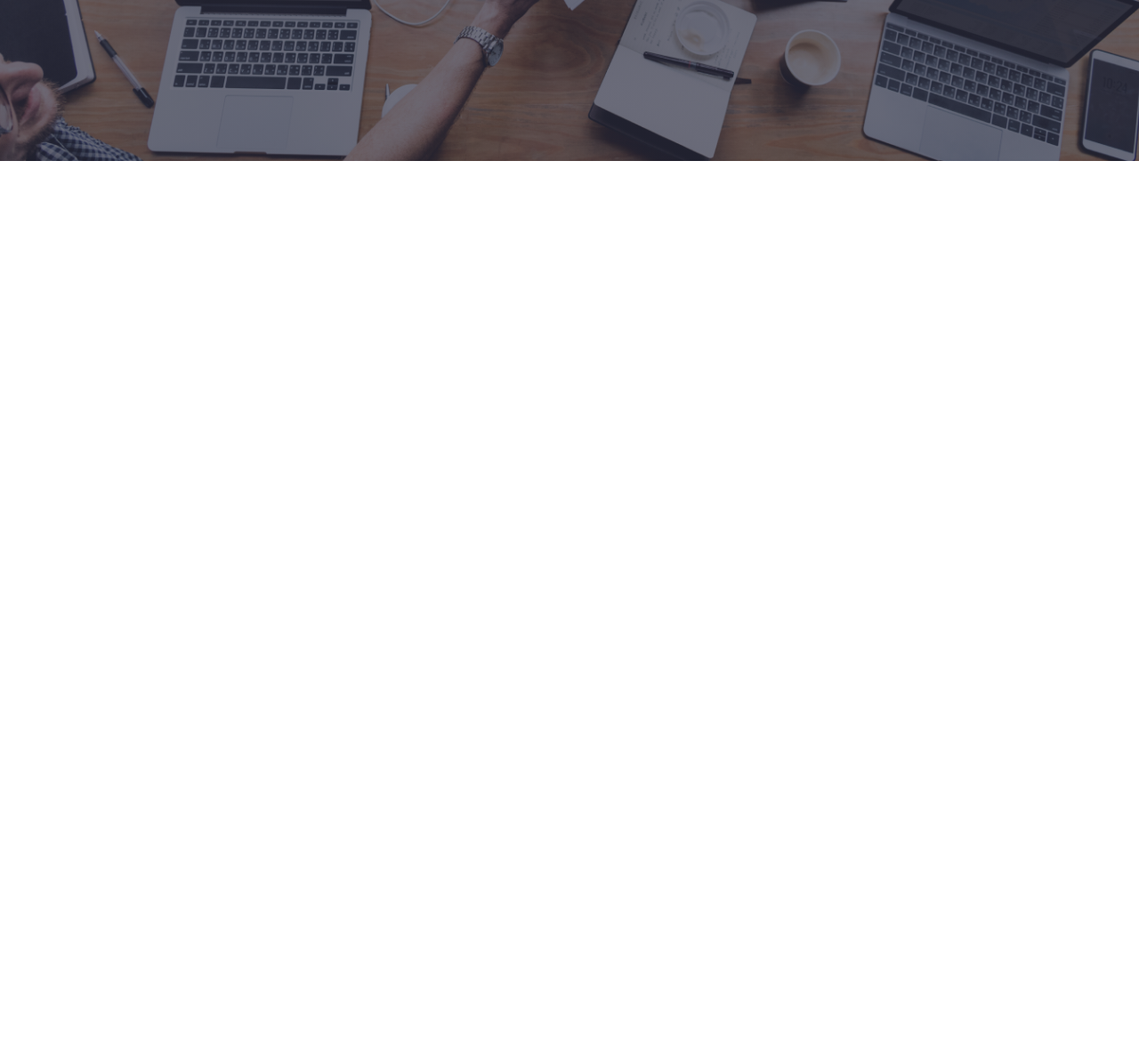
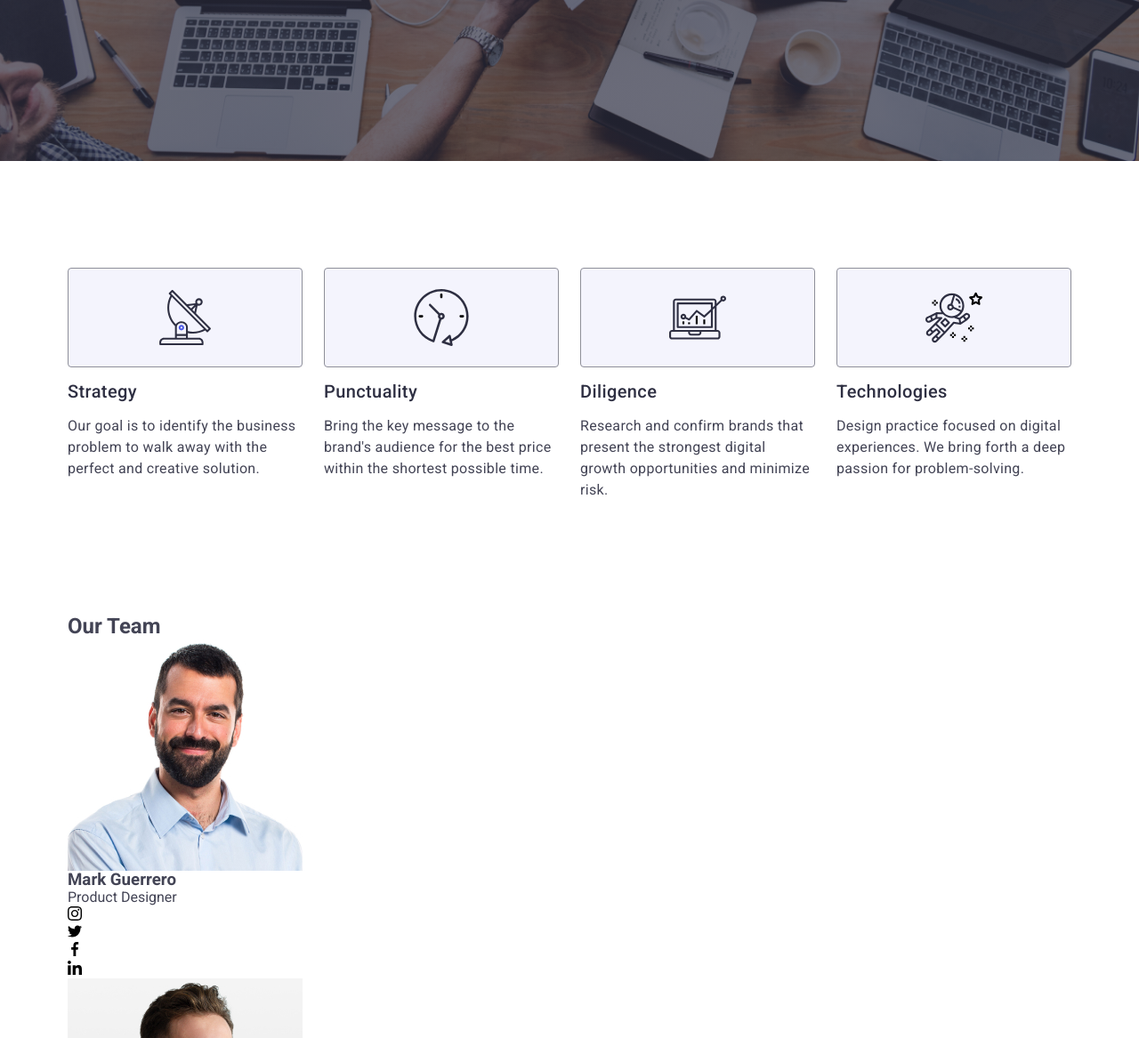
Before and after one commit to Viktor-Os/goit-markup-hw-06, a plain HTML site: page index.html in a window 1280 px wide. Shown: the part 503-1670 px from the top of the page at 89% size. Before the commit the page ends 800 px from the top, so only its background shows below. Drawn offline with nearby package versions, Linux system fonts and the light colour scheme.

Commit message:
goit-markup-hw-06

```diff
--- a/css/style.css
+++ b/css/style.css
@@ -54,11 +54,6 @@ body {
 }
 /* #endregion stale */
 
-
-
-
-
-
 /* =========== header =========== */
 /* #region section header */
 .menu {
@@ -92,7 +87,6 @@ body {
   color: #2e2f42;
 }
 /* #endregion */
-
 
 /* ====== section hero ==== */
 /* #region section hero */
@@ -139,7 +133,6 @@ body {
   background-position: center;
 }
 /* #endregion */
-
 
 /* =========== BACKDROP MOBILE =========== */
 /* #region backdrop */
@@ -339,13 +332,43 @@ display: inline-flex;
 }
 /* #endregion backdrop */
 
+/* ===========section - 2 =========== */
+/* #region section - 2 */
+.section-two {
+  padding: 96px 0;
+}
 
+.section-block {
+  display: flex;
+  flex-direction: column;
+  gap: 72px;
+}
+.icon-list-style {
+  display: none;
+}
 
+.section-title {
+  text-align: center;
+  color: #2e2f42;
+  font-size: 36px;
+  font-weight: 700;
+  line-height: 1.1em;
+  letter-spacing: 0.02em;
+  margin-bottom: 8px;
+  text-transform: capitalize;
+}
+.text-title {
+  color: #434455;
+  font-weight: 500;
+  font-size: 16px;
+  line-height: 1.5em;
+  letter-spacing: 0.02em;
+}
 
+/* #endregion */
 
 /* =========== header MOBILE ========== */
 /* #region header mobile */
-
 
 @media screen and (max-width: 768px) {
   .mobile-menu-open {
@@ -470,11 +493,19 @@ display: inline-flex;
   }
   /* #endregion section header */
 
+  /* ==========section -2 ======== */
+  /* #region section - 2 */
+
+  /* #endregion */
+  /* =========section - 3 ======== */
+  /* #region */
+  .section-foto {
+    display: flex;
+    flex-direction: column;
+  }
+  /* #endregion */
   /* =========== end header mobile ========== */
 }
-
-
-
 
 /* ============ header TABLET =========== */
 /* #region header tablet */
@@ -587,6 +618,20 @@ display: inline-flex;
 
   /* #region section -2 tablet */
 
+  .section-block {
+    display: flex;
+    flex-wrap: wrap;
+    flex-direction: row;
+    gap: 72px 24px;
+  }
+
+  .section-list {
+    display: flex;
+    width: 356px;
+    flex-direction: column;
+    align-items: flex-start;
+    gap: 8px;
+  }
   /* #endregion */
 
   /* ------------END---------- */
@@ -594,16 +639,13 @@ display: inline-flex;
   /* @@@@ end header tablet @@@ */
 }
 
-
-
-
-
-
 /* ========== header DESCTOP =========== */
 /* #region header desctop */
 @media screen and (min-width: 1158px) {
   .container {
     min-width: 1158px;
+    padding-left: 15px;
+  padding-right: 15px;
   }
   .menu {
     margin-left: 76px;
@@ -660,6 +702,58 @@ display: inline-flex;
   }
   /* #endregion */
 
+  .section-two {
+    padding: 120px 0;
+
+  }
+
+  .section-list {
+    margin-bottom: 8px;
+    width: calc((100% - 72px) / 4);
+  }
+  .section-title {
+
+
+    display: flex;
+    align-items: flex-start;
+    font-size: 20px;
+    font-weight: 500;
+    width: 264px;
+  }
+.text-title {
+/* letter-spacing: 0.01em; */
+
+font-weight: 400;
+
+
+}
+  .icon-list-style {
+    display: flex;
+    align-items: center;
+    justify-content: center;
+    flex-direction: column;
+    border-radius: 4px;
+    border: 1px solid #8e8f99;
+    background: #f4f4fd;
+    width: 264px;
+    height: 112px;
+    margin-bottom: 8px;
+  }
+  .antenna {
+    fill: #2e2f42;
+  }
+  .astronaut {
+    fill: #4d5ae5;
+  }
+  .clock {
+    fill: #4d5ae5;
+  }
+  .diagram {
+    fill: #4d5ae5;
+  }
+  .icon-list {
+    margin: 24px 100px;
+  }
   /* @@@ END HEADER @@@ */
 }
 /* ========== header desctop =========== */
--- a/index.html
+++ b/index.html
@@ -88,7 +88,7 @@
       <!-- #endregion section-1 -->
       <!-- #region section-2  -->
       <!-- ========== section - 2 ========== -->
-      <!--
+
       <section class="section-two">
         <div class="container">
           <h2 class="visually-hidden">points</h2>
@@ -104,6 +104,7 @@
                   <use href="./images/icons.svg#icon-antenna"></use>
                 </svg>
               </div>
+
               <h3 class="section-title">Strategy</h3>
               <p class="text-title">
                 Our goal is to identify the business problem to walk away with
@@ -166,24 +167,26 @@
             </li>
           </ul>
         </div>
-      </section> -->
+      </section>
       <!-- #endregion section-2 -->
       <!-- #region section-3  -->
       <!-- ========== section - 3 ========== -->
 
-      <!-- <section class="section-three">
+      <section class="section-three">
         <div class="container">
           <h2 class="section-three-title">Our Team</h2>
 
           <ul class="section-pictures">
             <li class="section-foto">
-              <img src="./images/img.jpg" width="264" alt="Mark_Guerrero" />
+              <img
+              srcset="./images/imgmark264@2x.jpg 2x"
+              src="./images/img.jpg" width="264" alt="Mark_Guerrero" />
               <div class="container-name">
                 <h3 class="name">Mark Guerrero</h3>
-                <p class="type-of-employment">Product Designer</p> -->
+                <p class="type-of-employment">Product Designer</p>
 
       <!--  ========== icons - 1 ==========  -->
-      <!--
+
                 <ul class="social-list">
                   <li class="our-social">
                     <a href="" class="our-social-link">
@@ -238,14 +241,16 @@
             </li>
 
             <li class="section-foto">
-              <img src="./images/img(1).jpg" width="264" alt="Tom Ford" />
+              <img
+              srcset="./images/imgtom264@2x.jpg 2x"
+               src="./images/img(1).jpg" width="264" alt="Tom Ford" />
               <div class="container-name">
                 <h3 class="name">Tom Ford</h3>
-                <p class="type-of-employment">Frontend Developer</p> -->
+                <p class="type-of-employment">Frontend Developer</p>
 
       <!--  ========== icons - 2 ==========  -->
 
-      <!-- <ul class="social-list">
+      <ul class="social-list">
                   <li class="our-social">
                     <a href="" class="our-social-link">
                       <svg
@@ -299,14 +304,16 @@
             </li>
 
             <li class="section-foto">
-              <img src="./images/img(2).jpg" width="264" alt="Camila_Garcia" />
+              <img
+              srcset="./images/imgcamila264@2x.jpg 2x"
+              src="./images/img(2).jpg" width="264" alt="Camila_Garcia" />
               <div class="container-name">
                 <h3 class="name">Camila Garcia</h3>
-                <p class="type-of-employment">Marketing</p> -->
+                <p class="type-of-employment">Marketing</p>
 
       <!--  ========== icons - 3 ==========  -->
 
-      <!-- <ul class="social-list">
+      <ul class="social-list">
                   <li class="our-social">
                     <a href="" class="our-social-link">
                       <svg
@@ -360,14 +367,16 @@
             </li>
 
             <li class="section-foto">
-              <img src="./images/img(3).jpg" width="264" alt="Daniel_Wilson" />
+              <img
+              srcset="./images/imgdaniel264@2x.jpg 2x"
+              src="./images/img(3).jpg" width="264" alt="Daniel_Wilson" />
               <div class="container-name">
                 <h3 class="name">Daniel Wilson</h3>
-                <p class="type-of-employment">UI Designer</p> -->
+                <p class="type-of-employment">UI Designer</p>
 
       <!--  ========== icons - 4 ==========  -->
 
-      <!-- <ul class="social-list">
+      <ul class="social-list">
                   <li class="our-social">
                     <a href="" class="our-social-link">
                       <svg
@@ -421,7 +430,7 @@
             </li>
           </ul>
         </div>
-      </section> -->
+      </section>
       <!-- #endregion section-3 -->
       <!-- #region section-4 -->
       <!-- ========== section - 4 ========== -->
```
Also changed, not shown: images/imgcamila264@2x.jpg (added), images/imgdaniel264@2x.jpg (added), images/imgmark264@2x.jpg (added), images/imgtom264@2x.jpg (added). Lines whose indentation alone changed are shown as unchanged.
